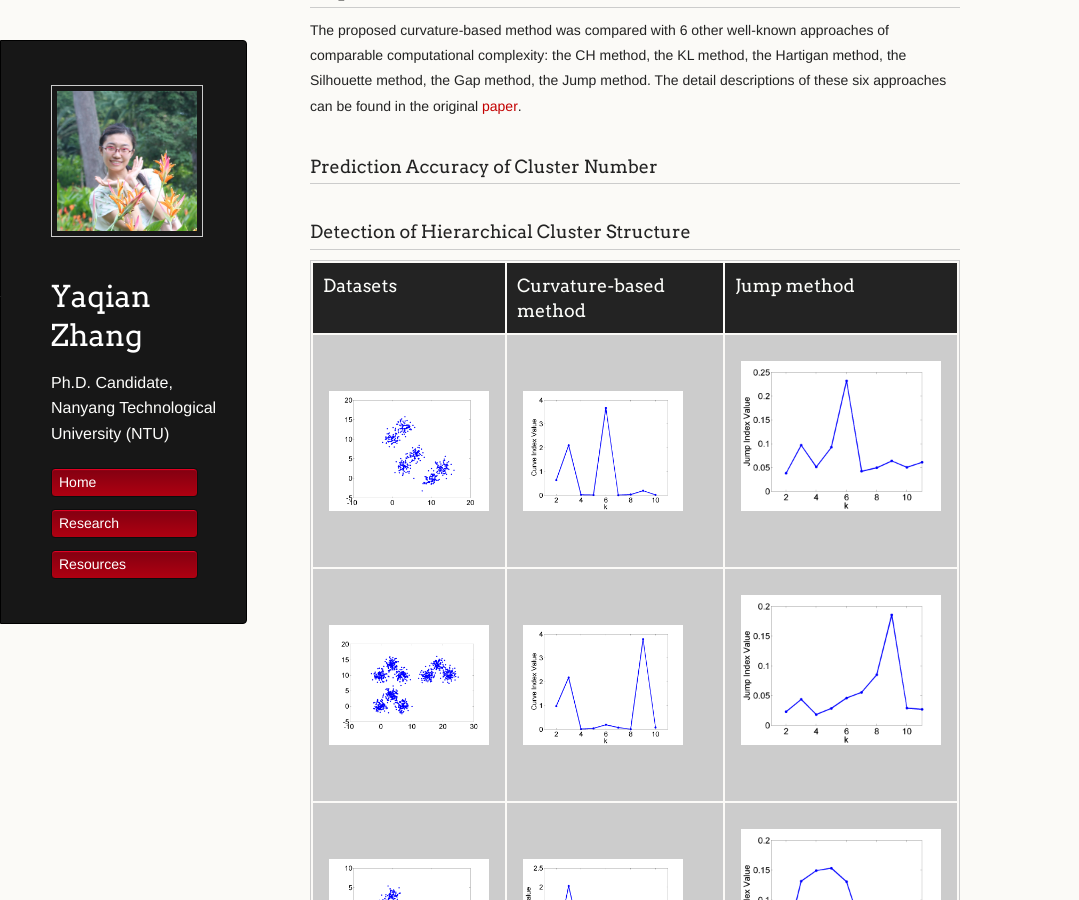
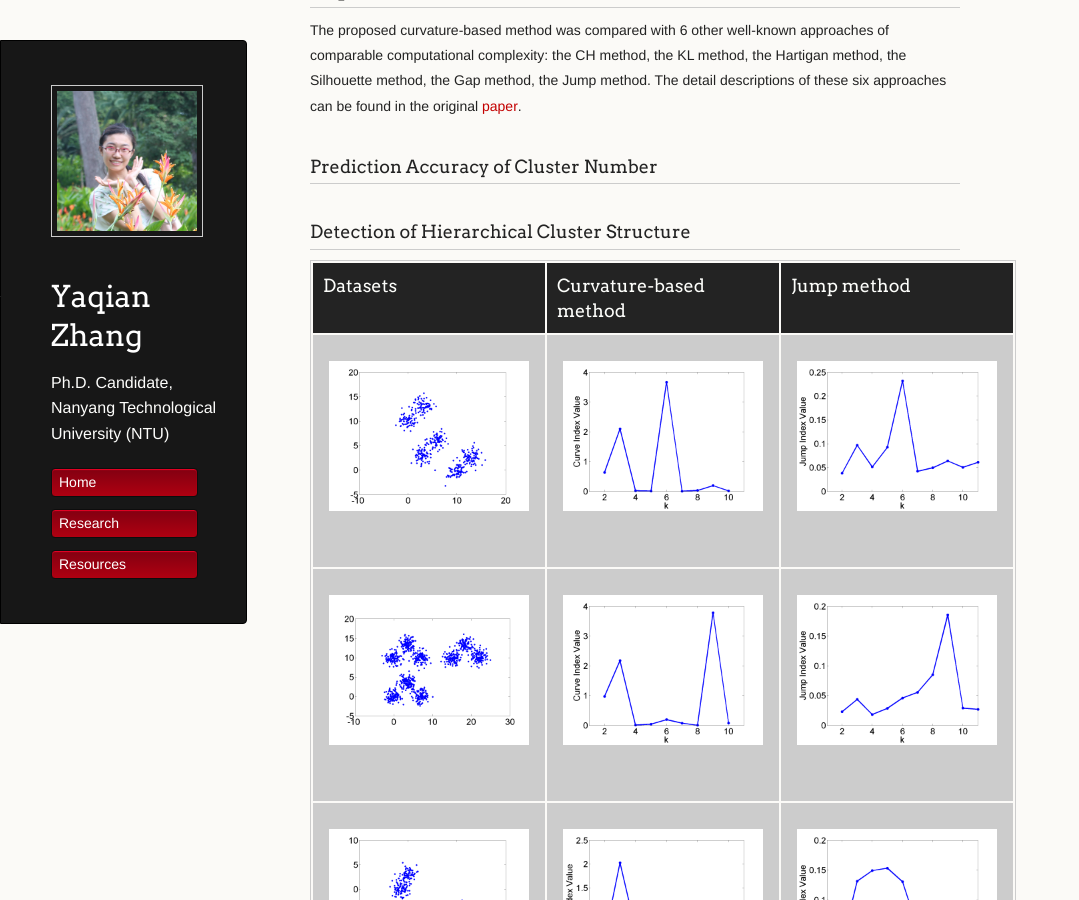
Before and after one commit to YaqianZhang/yaqianzhang.github.io, a Jekyll site: the page built from _posts/2017-05-16-determining-the-number-of-clusters.md, in a window 1280 px wide and 900 px high, scrolled down 3057 px. Shown: the whole window, without its empty margins (0-1079 px from the left). Built offline with Jekyll 4.4.1, drawn with Linux system fonts in a browser that asks for light colours; formulas are drawn with MathJax 3.

Commit message:
Update 2017-05-16-determining-the-number-of-clusters.md

```diff
--- a/_posts/2017-05-16-determining-the-number-of-clusters.md
+++ b/_posts/2017-05-16-determining-the-number-of-clusters.md
@@ -72,9 +72,9 @@ The proposed curvature-based method was compared with 6 other well-known approac
 
 | Datasets          |  Curvature-based method |  Jump method |
 | ----------------- | ------------------------ | --------- |
-<img src="/images/curvature_pic/6_subcluster.png"  height="120" /> | <img src="/images/curvature_pic/6_subcluster_Curve.png"  height="120" /> | <img src="/images/curvature_pic/6_subcluster_Jump.png"  width="200" />
-<img src="/images/curvature_pic/7_subcluster.png"  height="120" /> | <img src="/images/curvature_pic/7_subcluster_Curve.png"  height="120" /> | <img src="/images/curvature_pic/7_subcluster_Jump.png"  width="200" />
-<img src="/images/curvature_pic/8_subcluster.png"  height="120" /> | <img src="/images/curvature_pic/8_subcluster_Curve.png"  height="120" /> | <img src="/images/curvature_pic/8_subcluster_Jump.png"  width="200" />
+<img src="/images/curvature_pic/6_subcluster.png"  width="200" /> | <img src="/images/curvature_pic/6_subcluster_Curve.png"  width="200" /> | <img src="/images/curvature_pic/6_subcluster_Jump.png"  width="200" />
+<img src="/images/curvature_pic/7_subcluster.png"  width="200" /> | <img src="/images/curvature_pic/7_subcluster_Curve.png"  width="200" /> | <img src="/images/curvature_pic/7_subcluster_Jump.png"  width="200" />
+<img src="/images/curvature_pic/8_subcluster.png"  width="200" /> | <img src="/images/curvature_pic/8_subcluster_Curve.png"  width="200" /> | <img src="/images/curvature_pic/8_subcluster_Jump.png"  width="200" />
 
 
 
```
